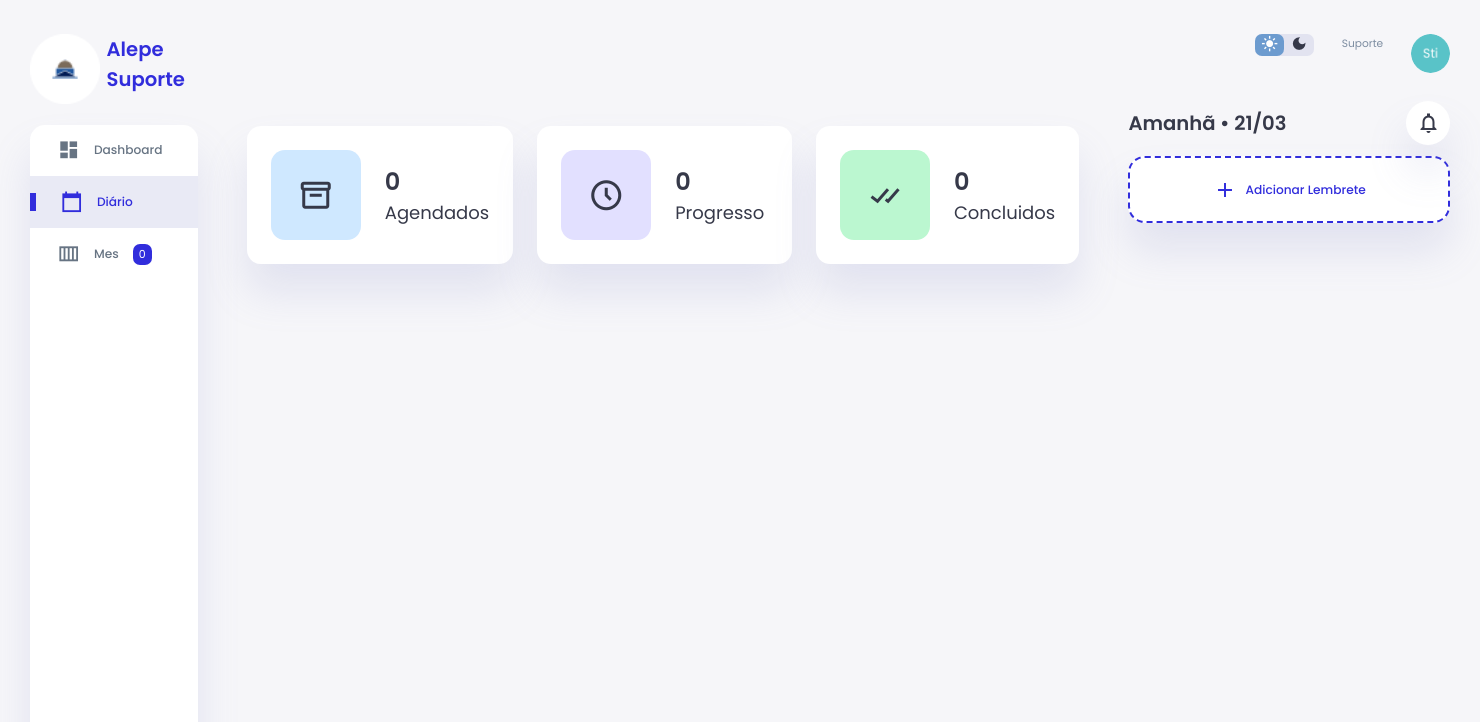
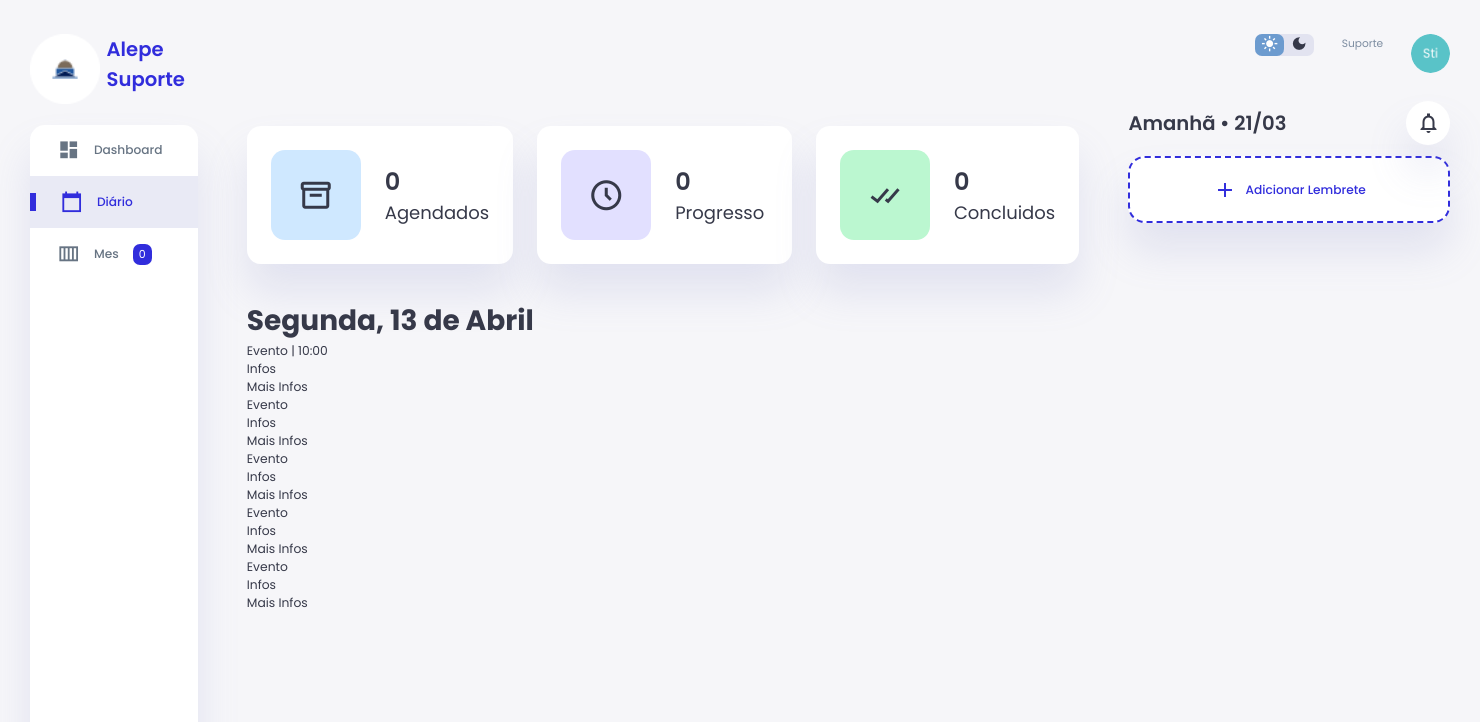
Before and after one commit to Warpedro1/projeto-alepe, a Django app: page /home_eventos in a window 1480 px wide. Shown: the top 722 px of the page. Run offline with Django 5.2, Linux system fonts and the light colour scheme; data that the repository does not hold is empty.

Commit message:
adição card eventos home

```diff
--- a/templates/eventos/home_eventos.html
+++ b/templates/eventos/home_eventos.html
@@ -82,7 +82,60 @@
                     </span>
                 </li>
             </ul>
-            <!-- End of filtros -->
+            <br></br> <!--dia da semana-->
+             <h1> Segunda, 13 de Abril </h1>
+            <!--cards event-->
+            <ul class="eventos">
+                <li id="agendados">
+                    <i class='agendados'></i>
+                    <span class="info">
+                        <d1>
+                            <dt>Evento     |   10:00</dt>
+                            <dd>Infos</dd>
+                            <dd>Mais Infos</dd>
+                        </d1>
+                    </span>
+                </li>
+                <li id="agendados">
+                    <i class='agendados'></i>
+                    <span class="info">
+                        <d1>
+                            <dt>Evento</dt>
+                            <dd>Infos</dd>
+                            <dd>Mais Infos</dd>
+                        </d1>
+                    </span>
+                </li><li id="agendados">
+                    <i class='agendados'></i>
+                    <span class="info">
+                        <d1>
+                            <dt>Evento</dt>
+                            <dd>Infos</dd>
+                            <dd>Mais Infos</dd>
+                        </d1>
+                    </span>
+                </li>
+                <li id="progresso">
+                    <i class='progresso'></i>
+                    <span class="info">
+                        <d1>
+                            <dt>Evento</dt>
+                            <dd>Infos</dd>
+                            <dd>Mais Infos</dd>
+                        </d1>
+                    </span>
+                </li>
+                <li id="concluidos">
+                    <i class='concluidos'></i>
+                    <span class="info">
+                        <d1>
+                            <dt>Evento</dt>
+                            <dd>Infos</dd>
+                            <dd>Mais Infos</dd>
+                        </d1>
+                    </span>
+                </li>
+            </ul>
         </main>
         <!-- End of Main Content -->
 
```
